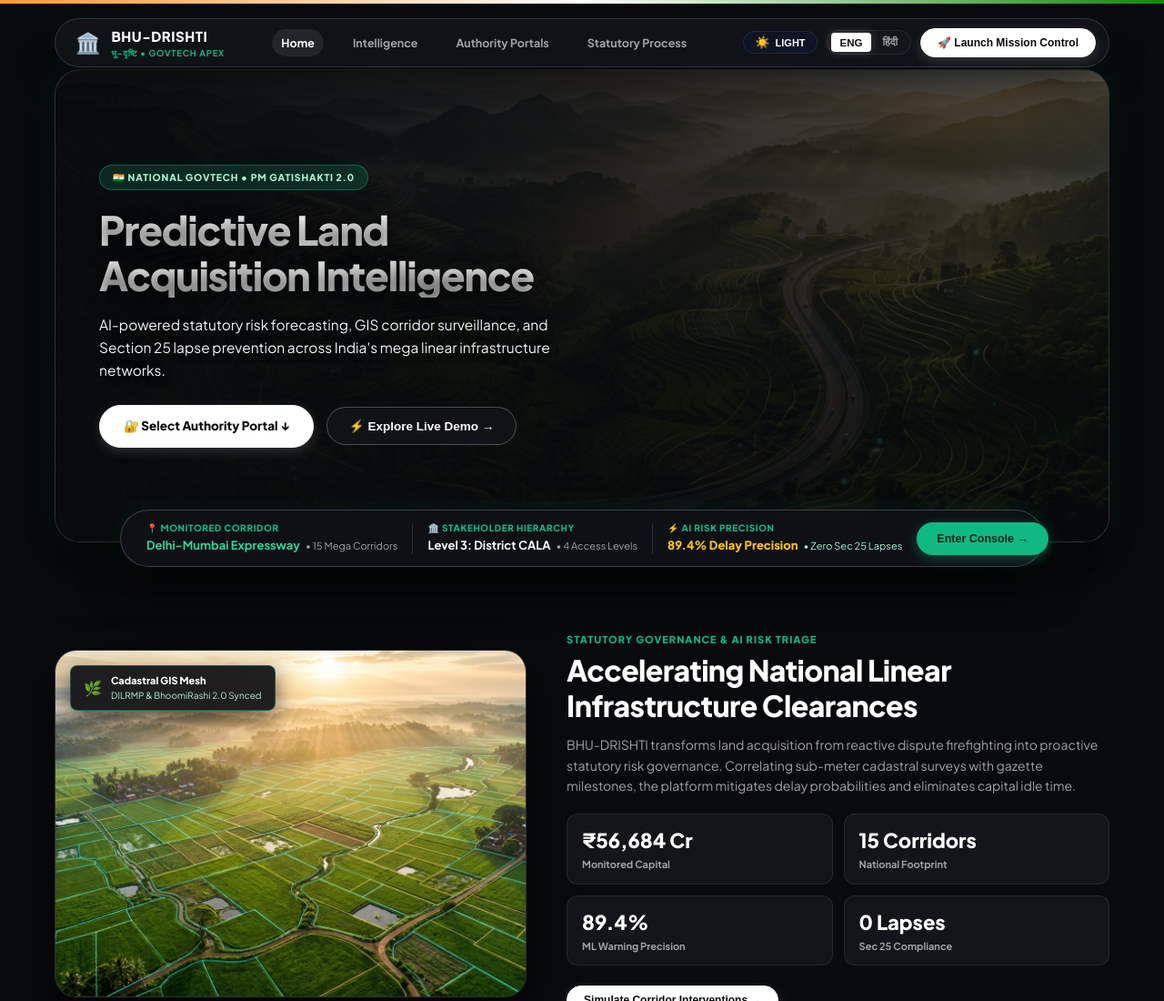
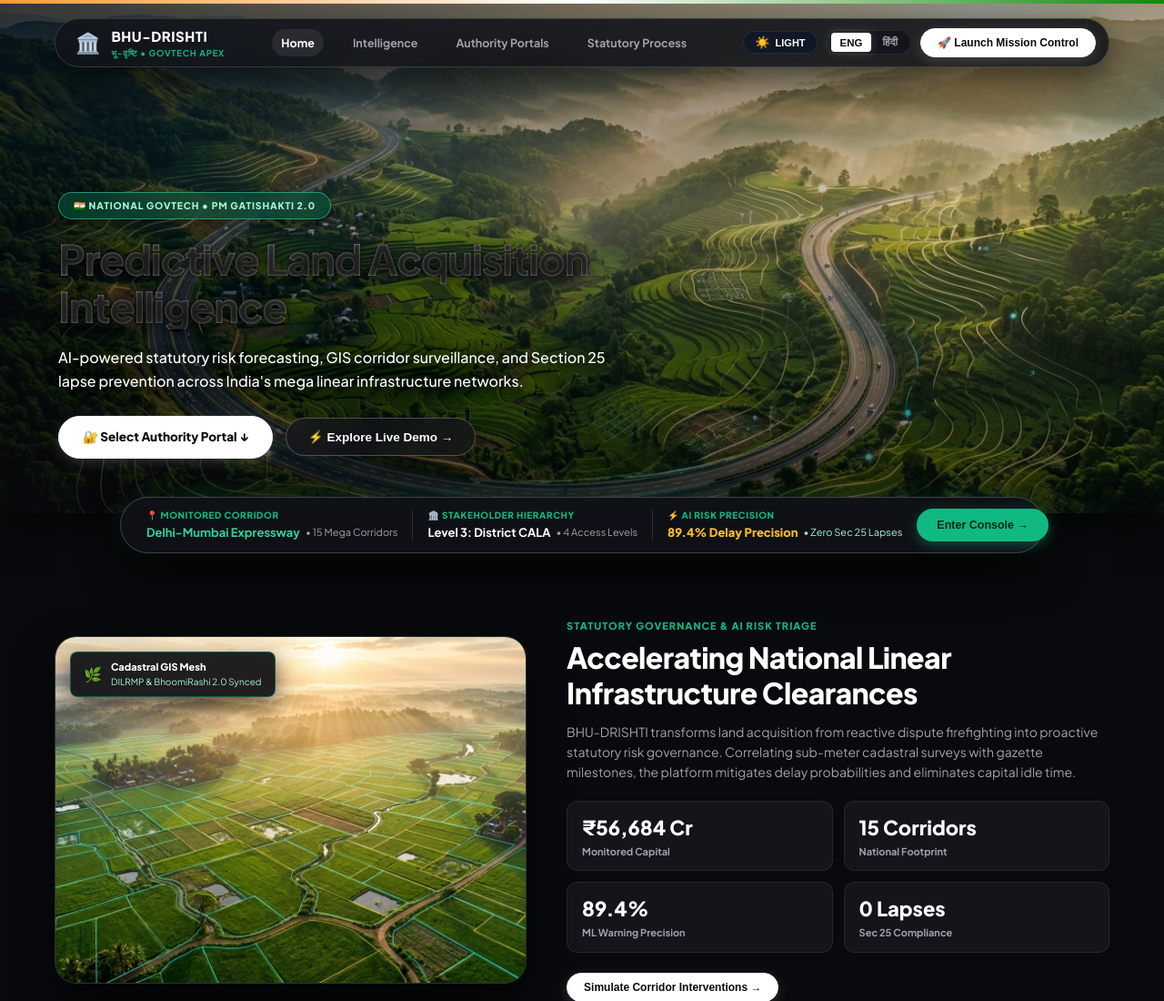
Before and after one commit to tanyakaundinya/SMARTINDIAHACKATHON, a website: page public/index.html in a window 1280 px wide. Shown: the top 1100 px of the page at 91% size. Drawn offline with nearby package versions, Linux system fonts and the light colour scheme; no server answers.

Commit message:
feat: make hero section full 100% width and lighten the background shading for vibrant sunlit greenery

```diff
--- a/public/css/style.css
+++ b/public/css/style.css
@@ -2047,18 +2047,17 @@ input[type="range"]::-webkit-slider-thumb:hover {
   flex-direction: column;
 }
 
-/* Panoramic Hero Section (Reference: Poulls / InteriorStudio) */
-.landing-ref-hero-banner {
+/* Full-Width Panoramic Hero Section (100% Width Edge-to-Edge) */
+.landing-ref-hero-fullwidth {
   position: relative;
   width: 100%;
-  min-height: 520px;
-  border-radius: 28px;
+  min-height: 560px;
   overflow: hidden;
-  border: 1px solid rgba(255, 255, 255, 0.16);
-  box-shadow: 0 24px 60px rgba(0, 0, 0, 0.8), 0 0 40px rgba(16, 185, 129, 0.12);
-  display: flex;
-  align-items: center;
-  background: #090a0d;
+  display: flex;
+  flex-direction: column;
+  justify-content: space-between;
+  background: #14171d;
+  box-shadow: 0 16px 40px rgba(0, 0, 0, 0.6);
 }
 
 .landing-ref-hero-img {
@@ -2068,14 +2067,15 @@ input[type="range"]::-webkit-slider-thumb:hover {
   width: 100%;
   height: 100%;
   object-fit: cover;
-  object-position: center 55%;
-  filter: brightness(0.72) contrast(1.15) saturate(1.1);
-  transform: scale(1.02);
-  transition: transform 0.8s ease;
-}
-
-.landing-ref-hero-banner:hover .landing-ref-hero-img {
-  transform: scale(1.04);
+  object-position: center 50%;
+  filter: brightness(0.96) contrast(1.06) saturate(1.18);
+  transform: scale(1.01);
+  transition: transform 0.8s ease, filter 0.8s ease;
+}
+
+.landing-ref-hero-fullwidth:hover .landing-ref-hero-img {
+  transform: scale(1.03);
+  filter: brightness(1.0) contrast(1.08) saturate(1.22);
 }
 
 .landing-ref-hero-overlay {
@@ -2085,16 +2085,24 @@ input[type="range"]::-webkit-slider-thumb:hover {
   width: 100%;
   height: 100%;
   background:
-    linear-gradient(90deg, rgba(9, 10, 13, 0.92) 0%, rgba(9, 10, 13, 0.72) 48%, rgba(9, 10, 13, 0.25) 100%),
-    linear-gradient(180deg, rgba(9, 10, 13, 0.4) 0%, rgba(9, 10, 13, 0.8) 100%);
+    linear-gradient(90deg, rgba(9, 10, 13, 0.62) 0%, rgba(9, 10, 13, 0.28) 50%, rgba(9, 10, 13, 0.05) 100%),
+    linear-gradient(180deg, rgba(9, 10, 13, 0.35) 0%, rgba(9, 10, 13, 0.02) 40%, rgba(9, 10, 13, 0.55) 100%);
   pointer-events: none;
 }
 
-.landing-ref-hero-content {
+.landing-ref-hero-content-wrap {
+  width: 100%;
+  max-width: 1200px;
+  margin: 0 auto;
+  padding: 30px 24px 60px 24px;
   position: relative;
   z-index: 10;
-  max-width: 620px;
-  padding: 56px 48px;
+  display: flex;
+  justify-content: flex-start;
+}
+
+.landing-ref-hero-content {
+  max-width: 640px;
   text-align: left;
   display: flex;
   flex-direction: column;
@@ -2105,36 +2113,38 @@ input[type="range"]::-webkit-slider-thumb:hover {
   display: inline-flex;
   align-items: center;
   gap: 8px;
-  background: rgba(16, 185, 129, 0.18);
-  border: 1px solid rgba(16, 185, 129, 0.4);
+  background: rgba(6, 78, 59, 0.65);
+  border: 1px solid rgba(52, 211, 153, 0.6);
   color: #a7f3d0;
-  padding: 5px 14px;
+  padding: 6px 16px;
   border-radius: 9999px;
   font-size: 10.5px;
   font-weight: 800;
   letter-spacing: 0.8px;
   align-self: flex-start;
-  backdrop-filter: blur(8px);
+  backdrop-filter: blur(10px);
+  -webkit-backdrop-filter: blur(10px);
+  box-shadow: 0 4px 14px rgba(0, 0, 0, 0.4);
 }
 
 .landing-ref-hero-title {
-  font-size: 44px;
+  font-size: 46px;
   font-weight: 800;
   letter-spacing: -1.2px;
-  line-height: 1.14;
-  color: #ffffff;
-  text-shadow: 0 4px 20px rgba(0, 0, 0, 0.85);
-  background: linear-gradient(180deg, #ffffff 0%, #ffffff 75%, #d4d4d8 100%);
+  line-height: 1.12;
+  color: #ffffff;
+  text-shadow: 0 2px 18px rgba(0, 0, 0, 0.9), 0 0 2px rgba(0, 0, 0, 0.8);
+  background: linear-gradient(180deg, #ffffff 0%, #ffffff 80%, #f4f4f5 100%);
   -webkit-background-clip: text;
   -webkit-text-fill-color: transparent;
 }
 
 .landing-ref-hero-subtitle {
-  font-size: 15.5px;
-  color: #f1f5f9;
+  font-size: 16px;
+  color: #ffffff;
   line-height: 1.6;
-  text-shadow: 0 2px 10px rgba(0, 0, 0, 0.9);
-  font-weight: 400;
+  text-shadow: 0 2px 14px rgba(0, 0, 0, 0.95);
+  font-weight: 500;
 }
 
 .landing-ref-hero-actions {
--- a/public/index.html
+++ b/public/index.html
@@ -29,9 +29,17 @@
   <!-- ==========================================================================
        LANDING GATEWAY PORTAL (Entry View - Reference Layout)
        ========================================================================== -->
+  <!-- ==========================================================================
+       LANDING GATEWAY PORTAL (Entry View - Reference Layout)
+       ========================================================================== -->
   <div id="landingPortalView" class="landing-portal-wrapper">
 
-    <!-- Floating Pill-Shaped Top Navbar (Reference: Poulls / InteriorStudio) -->
+    <!-- Full-Width Panoramic Hero Section (100% Width Edge-to-Edge) -->
+    <section class="landing-ref-hero-fullwidth" id="hero-section">
+      <img src="img/green_terrain_hero.jpg" alt="National Infrastructure Terrain Corridor" class="landing-ref-hero-img">
+      <div class="landing-ref-hero-overlay"></div>
+
+      <!-- Floating Pill-Shaped Top Navbar (Overlaid at top of Hero) -->
       <div class="landing-nav-wrapper">
         <header class="landing-floating-navbar">
           <div class="landing-nav-brand">
@@ -70,14 +78,8 @@
         </header>
       </div>
 
-    <!-- Main Landing Body -->
-    <main class="landing-body-container" id="hero-section">
-
-      <!-- Panoramic Hero Section with Left-Aligned Overlay (Reference: Poulls) -->
-      <section class="landing-ref-hero-banner">
-        <img src="img/green_terrain_hero.jpg" alt="National Infrastructure Terrain Corridor" class="landing-ref-hero-img">
-        <div class="landing-ref-hero-overlay"></div>
-
+      <!-- Hero Text Content (Left-Aligned with generous spacing) -->
+      <div class="landing-ref-hero-content-wrap">
         <div class="landing-ref-hero-content">
           <div class="landing-ref-badge">
             <span>🇮🇳 NATIONAL GOVTECH &bull; PM GATISHAKTI 2.0</span>
@@ -100,7 +102,11 @@
             </button>
           </div>
         </div>
+      </div>
     </section>
+
+    <!-- Main Landing Body (Centered Container for rest of sections) -->
+    <main class="landing-body-container">
 
       <!-- Floating Overlapping Quick Gateway Control Bar (Signature Element from Reference 1) -->
       <div class="landing-overlapping-bar-container">
```
Also changed, not shown: data/audit_logs.json (+40 -40 lines). Lines whose indentation alone changed are shown as unchanged.
